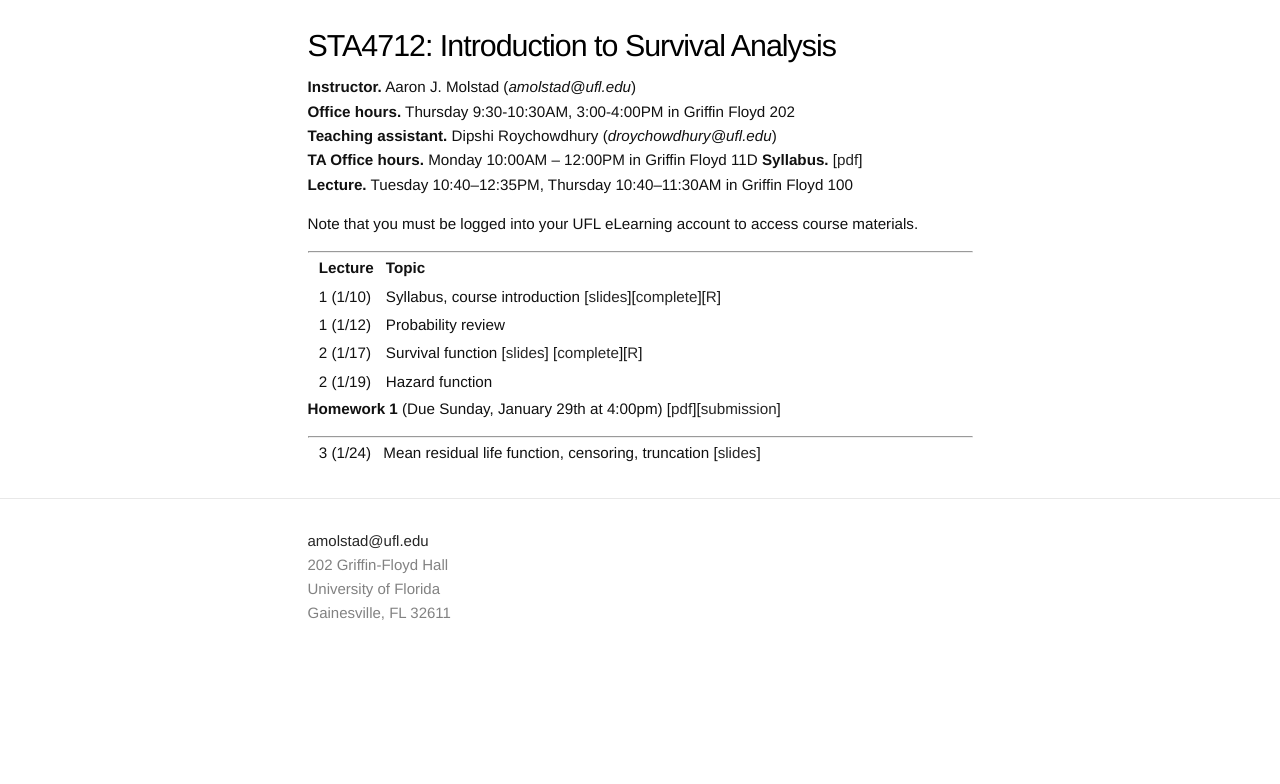
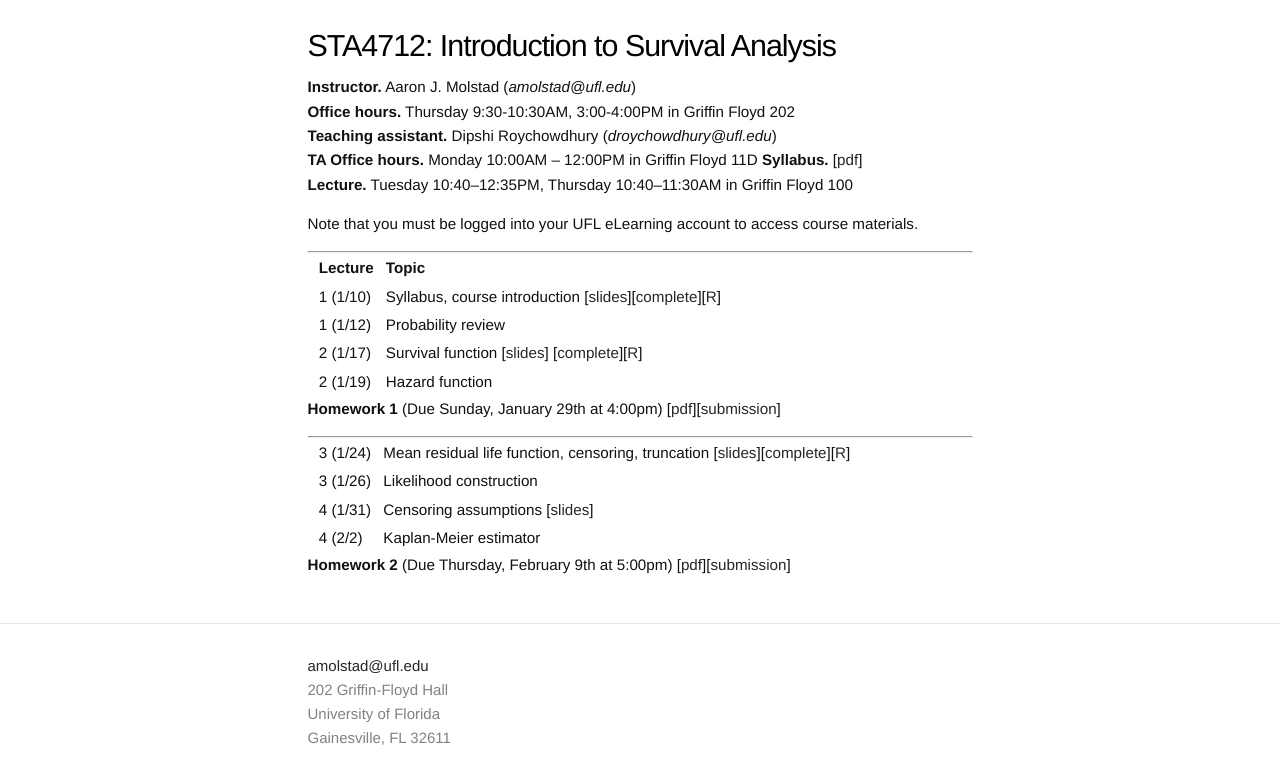
Before and after one commit to ajmolstad/ajmolstad.github.io, a Jekyll site: the page built from S23_STA4712.md, in a window 1280 px wide. Shown: the top 784 px of the page. Built offline with Jekyll 4.4.1, drawn with Linux system fonts in a browser that asks for light colours.

Commit message:
Update S23_STA4712.md

```diff
--- a/S23_STA4712.md
+++ b/S23_STA4712.md
@@ -16,9 +16,9 @@ Note that you must be logged into your UFL eLearning account to access course ma
 ---------------
 
 ||  **Lecture** ||  **Topic** ||
-|| 1 (1/10)  || Syllabus, course introduction [[slides](https://ufl.instructure.com/files/75228930/download?download_frd=1)][[complete](https://ufl.instructure.com/files/75314367/download?download_frd=1)][[R](https://ufl.instructure.com/files/75305571/download?download_frd=1)] ||
+|| 1 (1/10)  || Syllabus, course introduction [[slides](https://ufl.instructure.com/files/75228930/download?download_frd=1)][[complete](https://ufl.instructure.com/files/75640569/download?download_frd=1)][[R](https://ufl.instructure.com/files/75305571/download?download_frd=1)] ||
 || 1 (1/12) || Probability review ||
-|| 2 (1/17) || Survival function [[slides](https://ufl.instructure.com/files/75358093/download?download_frd=1)] [[complete](https://ufl.instructure.com/files/75358075/download?download_frd=1)][[R](https://ufl.instructure.com/files/75476505/download?download_frd=1)] ||
+|| 2 (1/17) || Survival function [[slides](https://ufl.instructure.com/files/75358093/download?download_frd=1)] [[complete](https://ufl.instructure.com/files/75640585/download?download_frd=1)][[R](https://ufl.instructure.com/files/75476505/download?download_frd=1)] ||
 || 2 (1/19) || Hazard function ||
 
 **Homework 1** (Due Sunday, January 29th at 4:00pm) [[pdf](https://ufl.instructure.com/files/75485488/download?download_frd=1)][[submission](https://ufl.instructure.com/courses/473413/assignments/5567475)]
@@ -26,4 +26,9 @@ Note that you must be logged into your UFL eLearning account to access course ma
 ---------------
 
 
-|| 3 (1/24) || Mean residual life function, censoring, truncation [[slides](https://ufl.instructure.com/files/75476498/download?download_frd=1)] ||
+|| 3 (1/24) || Mean residual life function, censoring, truncation [[slides](https://ufl.instructure.com/files/75476498/download?download_frd=1)][[complete](https://ufl.instructure.com/files/75641010/download?download_frd=1)][[R](https://ufl.instructure.com/files/75640634/download?download_frd=1)] ||
+|| 3 (1/26) || Likelihood construction ||
+|| 4 (1/31) || Censoring assumptions [[slides](https://ufl.instructure.com/files/75640891/download?download_frd=1)] ||
+|| 4 (2/2) || Kaplan-Meier estimator ||
+
+**Homework 2** (Due Thursday, February 9th at 5:00pm) [[pdf](https://ufl.instructure.com/files/75640524/download?download_frd=1)][[submission](https://ufl.instructure.com/courses/473413/assignments/5574121)]
```
